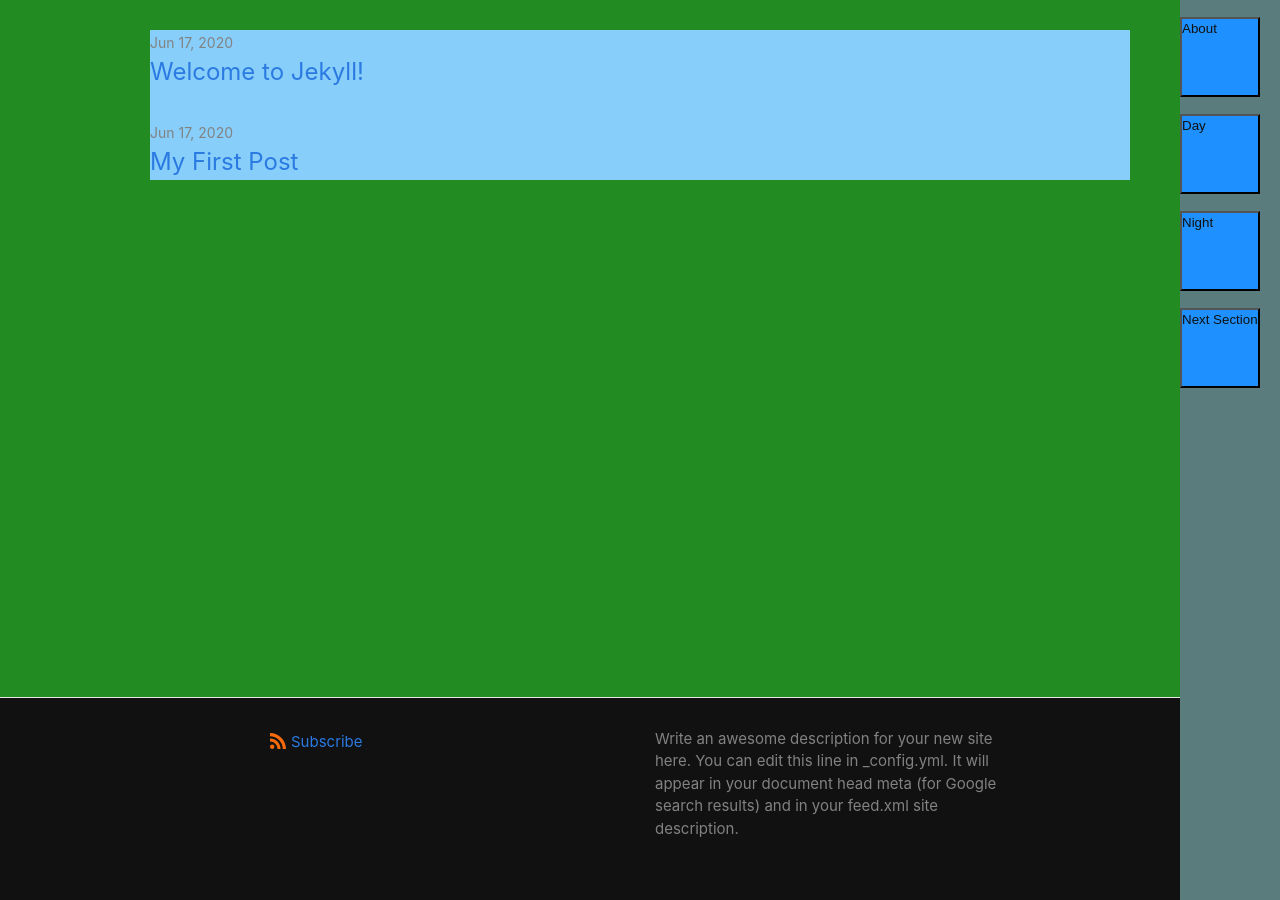
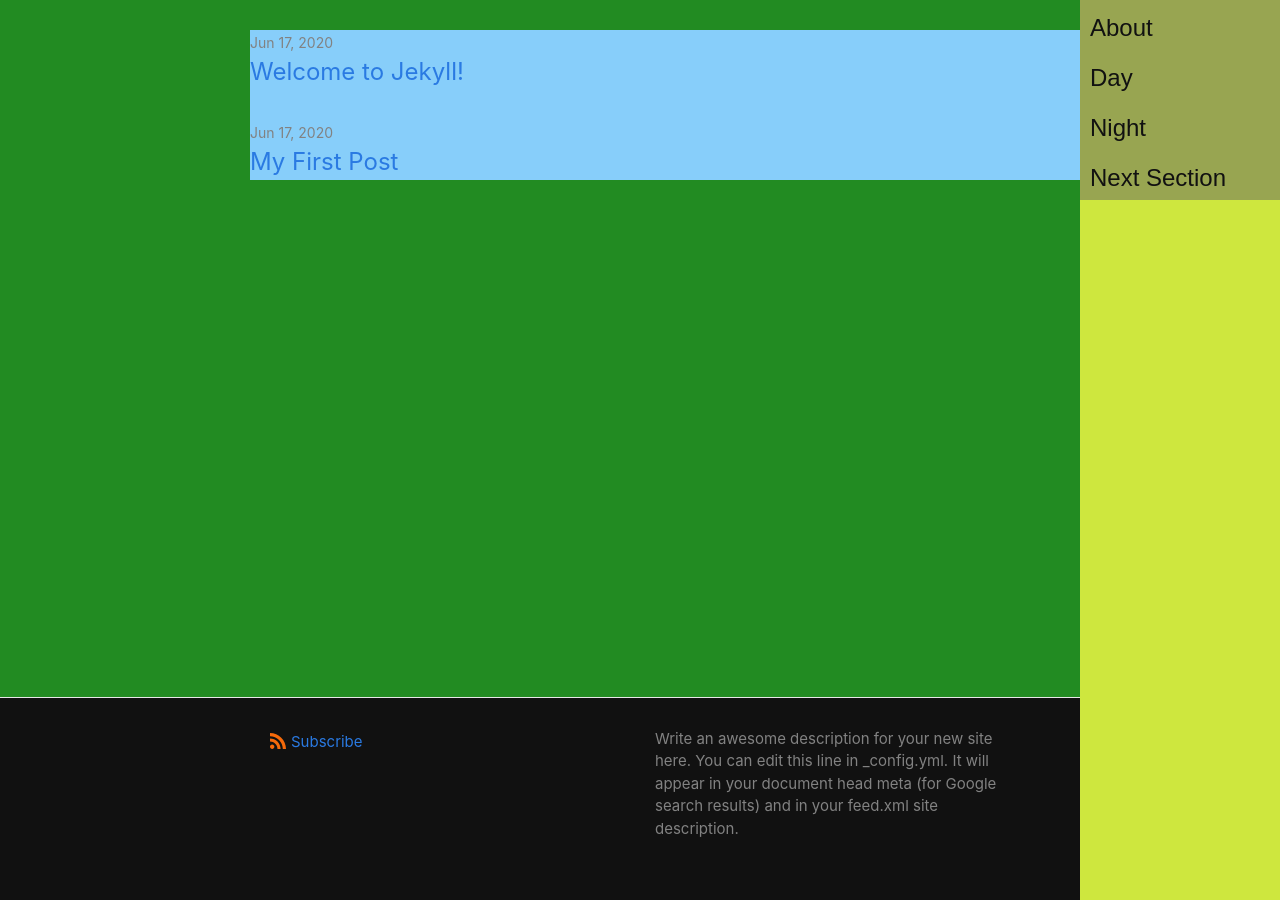
Before and after one commit to RudyLang/RudyLang.github.io, a Jekyll site: the page built from index.markdown, in a window 1280 px wide. Built offline with Jekyll 4.4.1, drawn with Linux system fonts in a browser that asks for light colours.

Commit message:
Fixed navigation bar scaling.

```diff
--- a/_layouts/default.html
+++ b/_layouts/default.html
@@ -62,6 +62,7 @@
     else if ($("#navbar").hasClass("setRight"))
     {
       $("#navbar").removeClass('setRight').addClass('setLeft');
+
       // Set style to 'day', store in cookie
       setCookie("style", "day", 1);
     }
--- a/assets/css/style.scss
+++ b/assets/css/style.scss
@@ -15,9 +15,8 @@ body {
 .site-header {
   background-color: cadetblue;
   height: 100vh;
-  width: 100px;
+  width: 200px;
   position: absolute;
-  overflow: none;
   top: 0px;
   z-index: 100;
   border-bottom: none;
@@ -28,31 +27,41 @@ body {
   background-color: rgb(206, 231, 62);
   height: inherit;
   width: inherit;
-
 }
 
 .site-nav {
-  background-color: rgb(90, 124, 124);
-  position: relative;
+  background-color: rgba(94, 101, 161, 0);
   border: none;
   border-radius: 0px;
   top: 0px;
   right: 0px;
+  margin: 0;
+  padding: 0;
+  height: inherit;
   width: inherit;
-  height: inherit;
+}
+
+.site-nav .trigger {
   display: flex;
   flex-direction: column;
 }
 
-.site-nav .trigger {
+.site-nav .page-link {
+  background-color: rgba(100,100,100,0.5);
+  height: 50px;
+  border: none;
+  text-decoration: none;
+  margin-left: unset;
+  font-size: 24px;
+  flex-grow: 1;
+  display: block;
   text-align: left;
+  padding: 10px;
 }
 
-.site-nav .page-link {
-  background-color: dodgerblue;
-  display: inline-flex;
-  height: 80px;
-  width: 80px;
+.site-nav .page-link:not(:last-child) {
+  margin-right: 0;
+  margin-left: 0;
 }
 
 .setLeft {
@@ -61,6 +70,14 @@ body {
 
 .setRight {
   right: 0px;
+}
+
+.floatLeft {
+  float: left;
+}
+
+.floatRight {
+  float: right;
 }
 
 a.site-title {
@@ -73,8 +90,8 @@ a.site-title {
 
 .page-content {
   background-color: forestgreen;
-  padding-left: 150px;
-  padding-right: 150px;
+  padding-left: 250px;
+  padding-right: 50px;
 }
 
 .content-wrapper {
```
